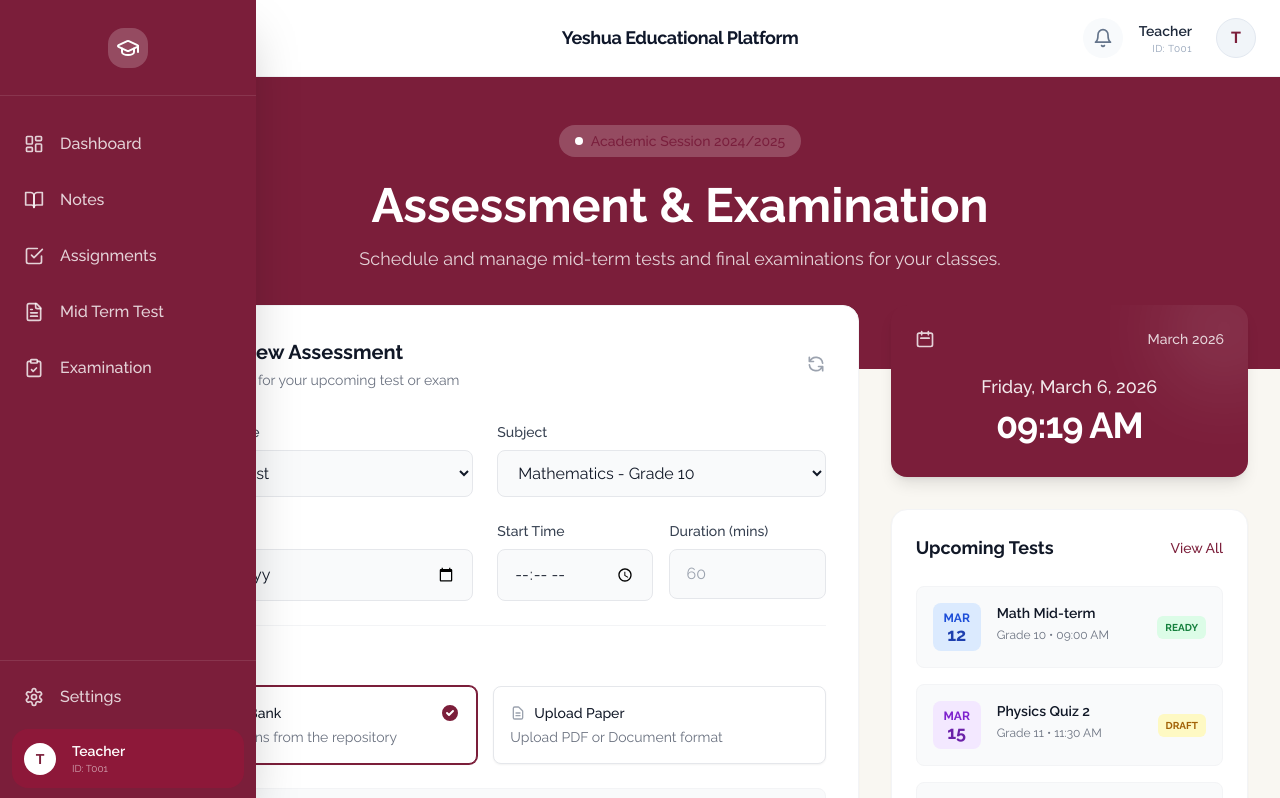
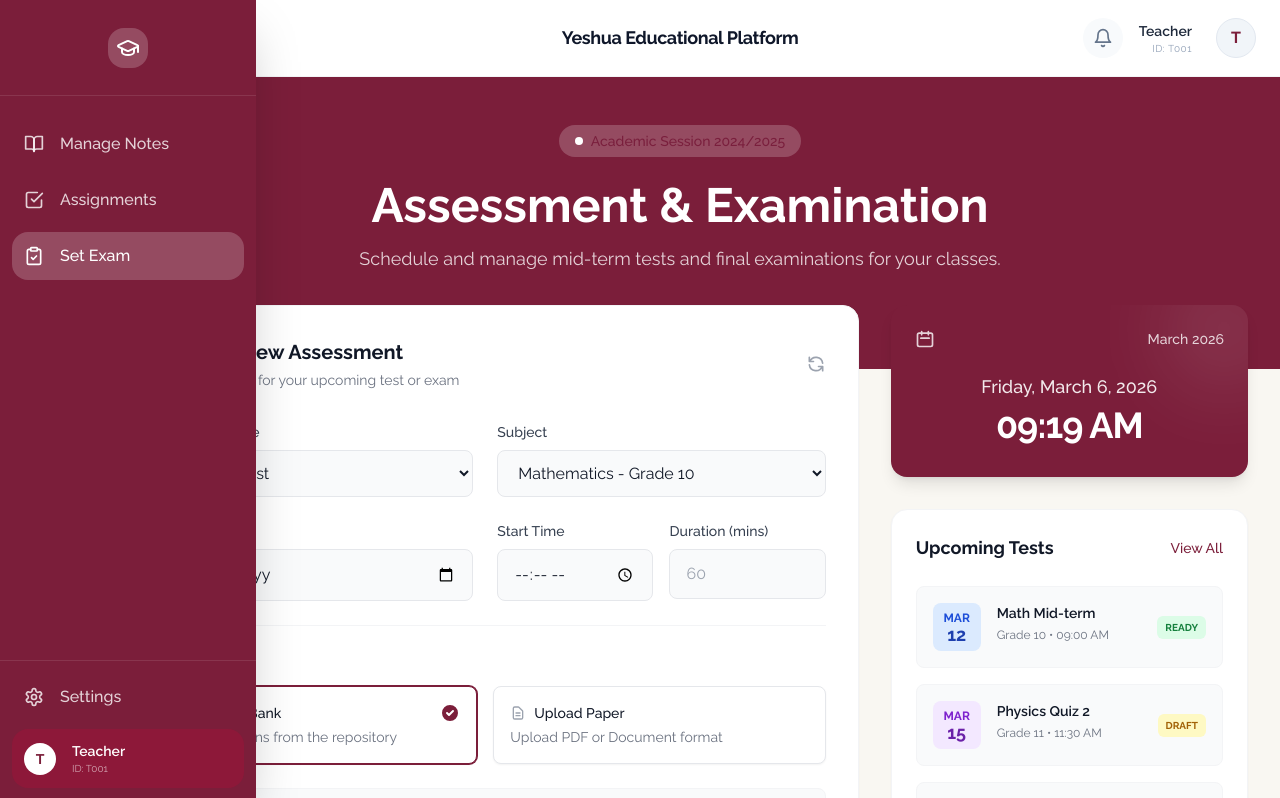
Before and after one commit to Neo20939/YEMS-frontend, a Next.js app: page /teachers/exams/setup in a window 1280 px wide. Shown: the top 798 px of the page. Built offline with nearby package versions, Linux system fonts and the light colour scheme.

Commit message:
Fix exam setup inputs and update sidebar navigation

```diff
--- a/app/teachers/exams/setup/page.tsx
+++ b/app/teachers/exams/setup/page.tsx
@@ -116,15 +116,15 @@ export default function AssessmentExamsSetupPage() {
                     <div className="grid grid-cols-3 gap-4 text-center">
                       <div className="bg-white p-3 rounded-md border border-gray-200">
                         <div className="text-xs text-gray-500 mb-1">Multiple Choice</div>
-                        <input className="w-16 text-center bg-transparent border-b border-gray-300 focus:border-primary outline-none font-semibold text-gray-900" type="number" value="20"/>
+                        <input key="mc-questions" className="w-16 text-center bg-transparent border-b border-gray-300 focus:border-primary outline-none font-semibold text-gray-900" type="number" defaultValue={20}/>
                       </div>
                       <div className="bg-white p-3 rounded-md border border-gray-200">
                         <div className="text-xs text-gray-500 mb-1">Short Answer</div>
-                        <input className="w-16 text-center bg-transparent border-b border-gray-300 focus:border-primary outline-none font-semibold text-gray-900" type="number" value="5"/>
+                        <input key="sa-questions" className="w-16 text-center bg-transparent border-b border-gray-300 focus:border-primary outline-none font-semibold text-gray-900" type="number" defaultValue={5}/>
                       </div>
                       <div className="bg-white p-3 rounded-md border border-gray-200">
                         <div className="text-xs text-gray-500 mb-1">Essay</div>
-                        <input className="w-16 text-center bg-transparent border-b border-gray-300 focus:border-primary outline-none font-semibold text-gray-900" type="number" value="1"/>
+                        <input key="essay-questions" className="w-16 text-center bg-transparent border-b border-gray-300 focus:border-primary outline-none font-semibold text-gray-900" type="number" defaultValue={1}/>
                       </div>
                     </div>
                     <div className="mt-4 flex justify-between items-center text-sm">
--- a/components/layout/Sidebar/StudentSidebar.tsx
+++ b/components/layout/Sidebar/StudentSidebar.tsx
@@ -11,6 +11,7 @@ import {
   CheckSquare,
   BarChart3,
   Settings,
+  ClipboardCheck,
 } from "lucide-react"
 
 interface SidebarProps {
@@ -21,6 +22,7 @@ interface SidebarProps {
 const navItems = [
   { name: "Dashboard", href: "/dashboard", icon: LayoutDashboard },
   { name: "Exams", href: "/exams", icon: AlertCircle },
+  { name: "Mid Term", href: "/exams/midterm", icon: ClipboardCheck },
   { name: "Live Classes", href: "/live-lessons", icon: Radio },
   { name: "Notes", href: "/notes", icon: BookOpen },
   { name: "Assignments", href: "/assignments", icon: CheckSquare },
--- a/components/teachers/TeacherSidebar.tsx
+++ b/components/teachers/TeacherSidebar.tsx
@@ -4,9 +4,7 @@ import Link from "next/link"
 import { usePathname } from "next/navigation"
 import {
   GraduationCap,
-  LayoutDashboard,
   BookOpen,
-  FileText,
   CheckSquare,
   Settings,
   ClipboardCheck,
@@ -18,11 +16,9 @@ interface TeacherSidebarProps {
 }
 
 const navItems = [
-  { name: "Dashboard", href: "/teachers/dashboard", icon: LayoutDashboard },
-  { name: "Notes", href: "/teachers/notes", icon: BookOpen },
+  { name: "Manage Notes", href: "/teachers/notes/upload", icon: BookOpen },
   { name: "Assignments", href: "/teachers/assignments", icon: CheckSquare },
-  { name: "Mid Term Test", href: "/teachers/exams/midterm", icon: FileText },
-  { name: "Examination", href: "/teachers/exams", icon: ClipboardCheck },
+  { name: "Set Exam", href: "/teachers/exams/setup", icon: ClipboardCheck },
 ]
 
 export default function TeacherSidebar({
```
